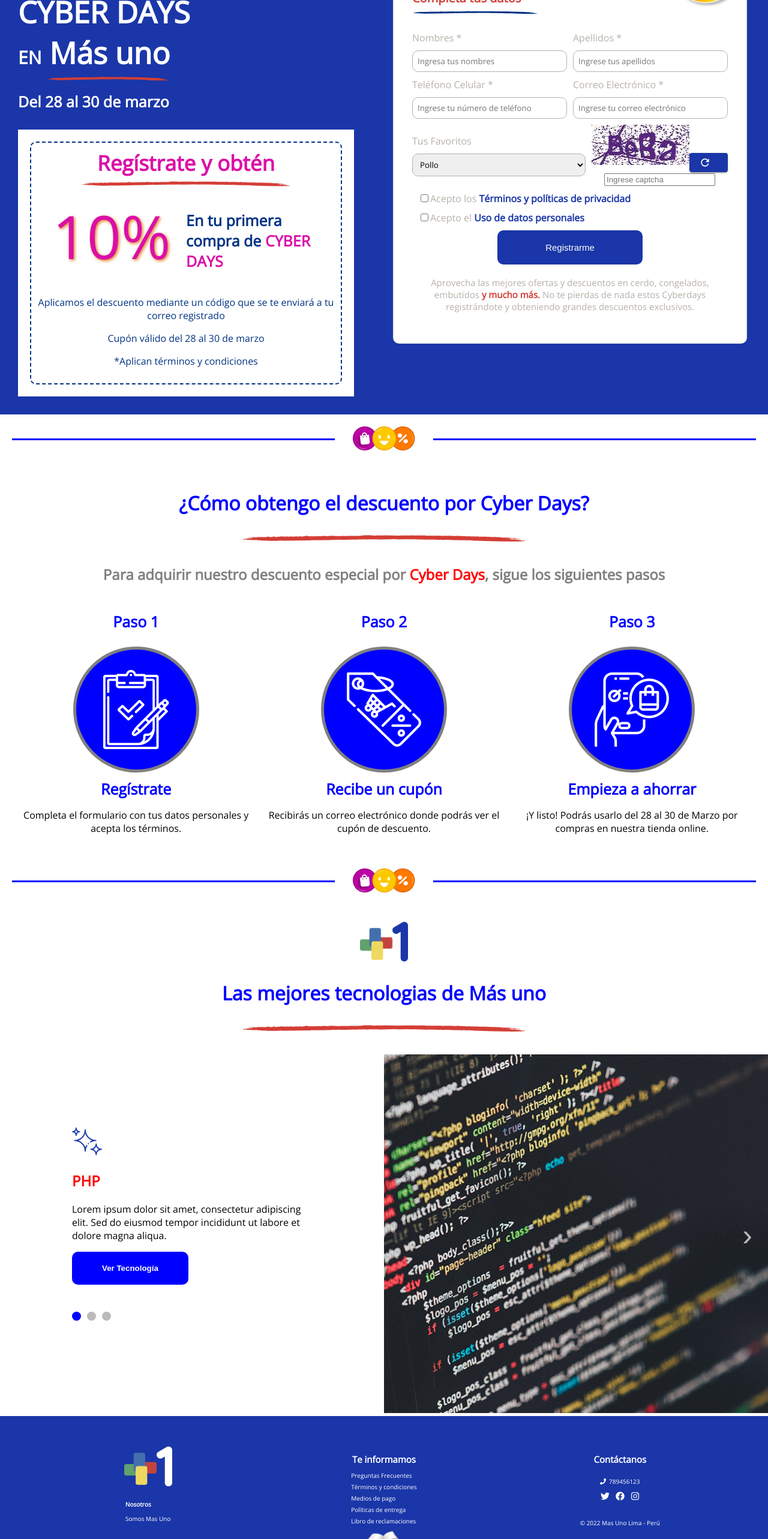
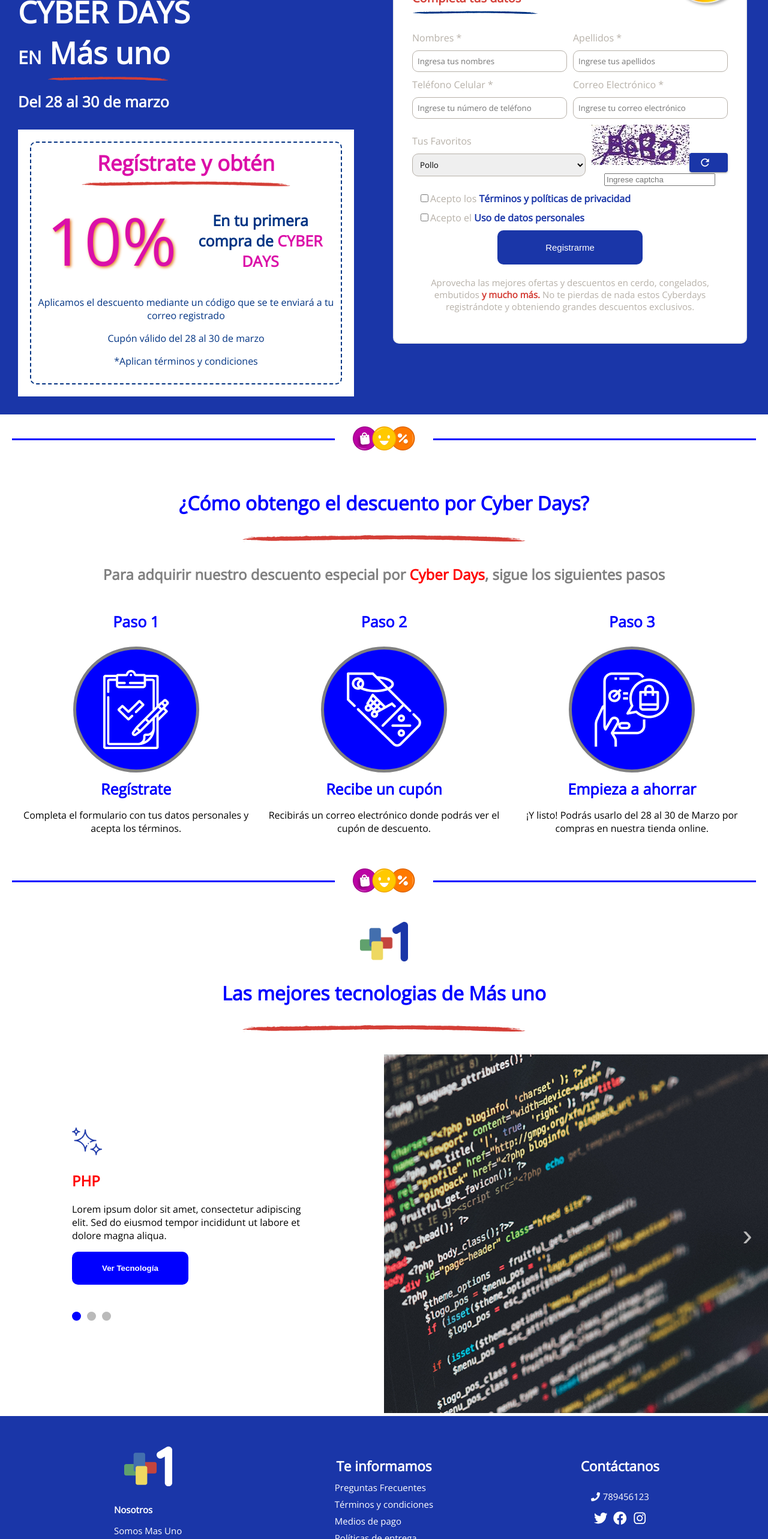
Before and after one commit to TharlezMontalvo/masunotest, a React (Create React App) app: page / in a window 1280 px wide. Shown: the part 234-2800 px from the top of the page at 60% size. Built offline with nearby package versions, Linux system fonts and the light colour scheme.

Commit message:
Dar responsive al footer, y correcion del carrusel

```diff
--- a/src/components/atoms/Footer/Footer.scss
+++ b/src/components/atoms/Footer/Footer.scss
@@ -1,16 +1,18 @@
 .footer {
   display: flex;
+  flex-wrap: wrap;
   justify-content: space-around;
   background-color: #1A36A8;
   color: #FFFFFF;
   padding: 50px;
-    font-size: 10px;
+  font-size: 15px;
 
   .column {
     display: flex;
     flex-direction: column;
     align-items: center;
     text-align: left;
+    margin-bottom: 20px;
 
     .logo-container {
       margin-bottom: 10px;
@@ -32,7 +34,8 @@
       text-align: left;
 
       li {
-          margin-bottom: 5px;
+        margin-bottom: 8px;
+        font-weight: none;
       }
     }
 
@@ -60,10 +63,15 @@
     margin-top: 20px;
   }
 
+  @media only screen and (max-width: 767px) {
+    .column {
+      flex: 1 0 100%;
+    }
+  }
+
   @media only screen and (min-width: 768px) {
-      /* Consulta de medios para pantallas más grandes (ajusta según sea necesario) */
     .column {
-        flex: 0 0 calc(33.333% - 20px); /* Hace que cada columna ocupe alrededor de un tercio del ancho en pantallas más grandes */
+      flex: 0 0 calc(33.333% - 20px);
     }
   }
 }
--- a/src/components/molecules/Anuncio/Anuncio.scss
+++ b/src/components/molecules/Anuncio/Anuncio.scss
@@ -37,20 +37,19 @@
         margin: 0;
       }
 
-      .izquierda, .derecha {
-        text-align: center;
+      .izquierda {
         margin: 0;
 
         .porcentaje {
           color: #DB0FA8;
           text-shadow: 2px 2px 5px #E27C1E;
-          font-size: 100px;
+          font-size: 110px;
           margin: 0;
         }
       }
 
       .derecha {
-        text-align: left;
+        text-align: center;
         font-size: 25px;
         font-weight: bold;
         color: #003383;
@@ -81,5 +80,6 @@
         flex-direction: row;
       }
     }
+
   }
 }
--- a/src/components/molecules/Carrusel/Carrusel.scss
+++ b/src/components/molecules/Carrusel/Carrusel.scss
@@ -8,7 +8,6 @@
     display: flex;
     transition: transform 0.5s ease-in-out;
     width: 100%;
-
   }
 
   .carousel-item {
@@ -17,9 +16,14 @@
     display: flex;
     justify-content: space-between;
 
-      .column.left{
+    .column.left {
       padding: 100px;
+
+      @media only screen and (max-width: 767px) {
+        padding: 20px;
       }
+    }
+
     .column {
       width: 50%;
       box-sizing: border-box;
@@ -58,6 +62,11 @@
           margin: auto;
         }
       }
+
+      @media only screen and (max-width: 767px) {
+        width: 100%;
+        text-align: center;
+      }
     }
   }
 
@@ -90,7 +99,6 @@
     display: none;
   }
 
-
   .slide-indicators {
     display: flex;
     justify-content: flex-start;
@@ -110,21 +118,9 @@
         background-color: blue;
       }
     }
-    }
+
     @media only screen and (max-width: 767px) {
-        .carousel-item {
-          flex-direction: column; /* Cambia a columna en pantallas pequeñas */
-          align-items: center; /* Centra en pantallas pequeñas */
-          text-align: center; /* Centra el texto en pantallas pequeñas */
-        }
-        .column.left {
-            padding: 20px; /* Ajusta el relleno para pantallas pequeñas */
-          }
-          .column {
-            width: 100%; /* Ocupa todo el ancho en pantallas pequeñas */
-          }
-        .slide-indicators {
-          justify-content: center; /* Alinea los indicadores a la izquierda en pantallas pequeñas */
+      justify-content: center;
     }
   }
 }
--- a/src/components/organisms/Bodies/Bodies.scss
+++ b/src/components/organisms/Bodies/Bodies.scss
@@ -1,6 +1,6 @@
 .combined-container {
   display: flex;
-  flex-direction: column; /* Por defecto, en dispositivos más pequeños, mostrará las columnas apiladas */
+  flex-direction: column;
   background-color: #1A36A8;
 }
 
@@ -18,6 +18,6 @@
 
 @media (min-width: 768px) {
   .combined-container {
-    flex-direction: row; /* Cambia a disposición de fila en pantallas más grandes */
+    flex-direction: row;
   }
 }
```
Also changed, not shown: src/components/atoms/Captcha/captcha.scss (+6 -6 lines). Lines whose indentation alone changed are shown as unchanged.
